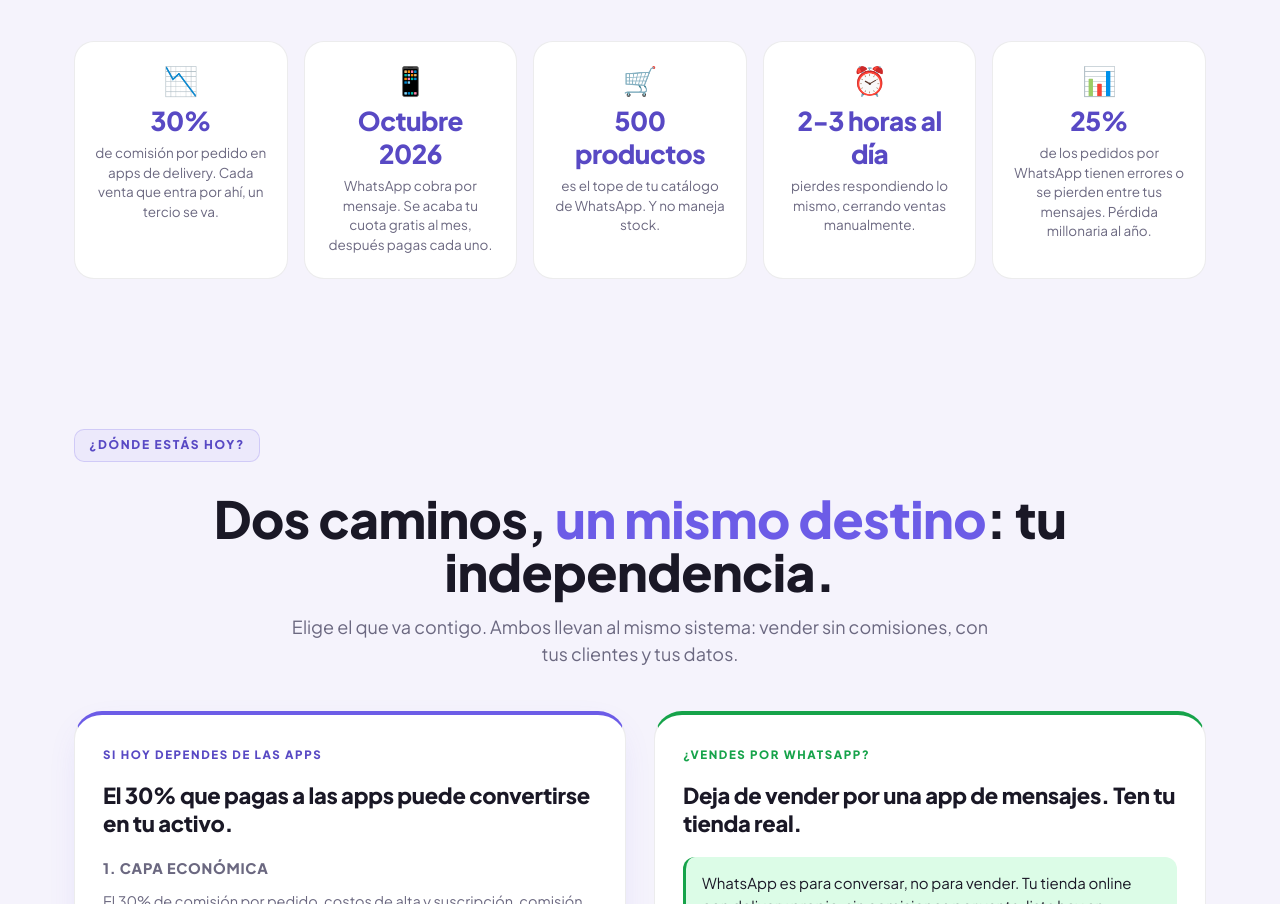
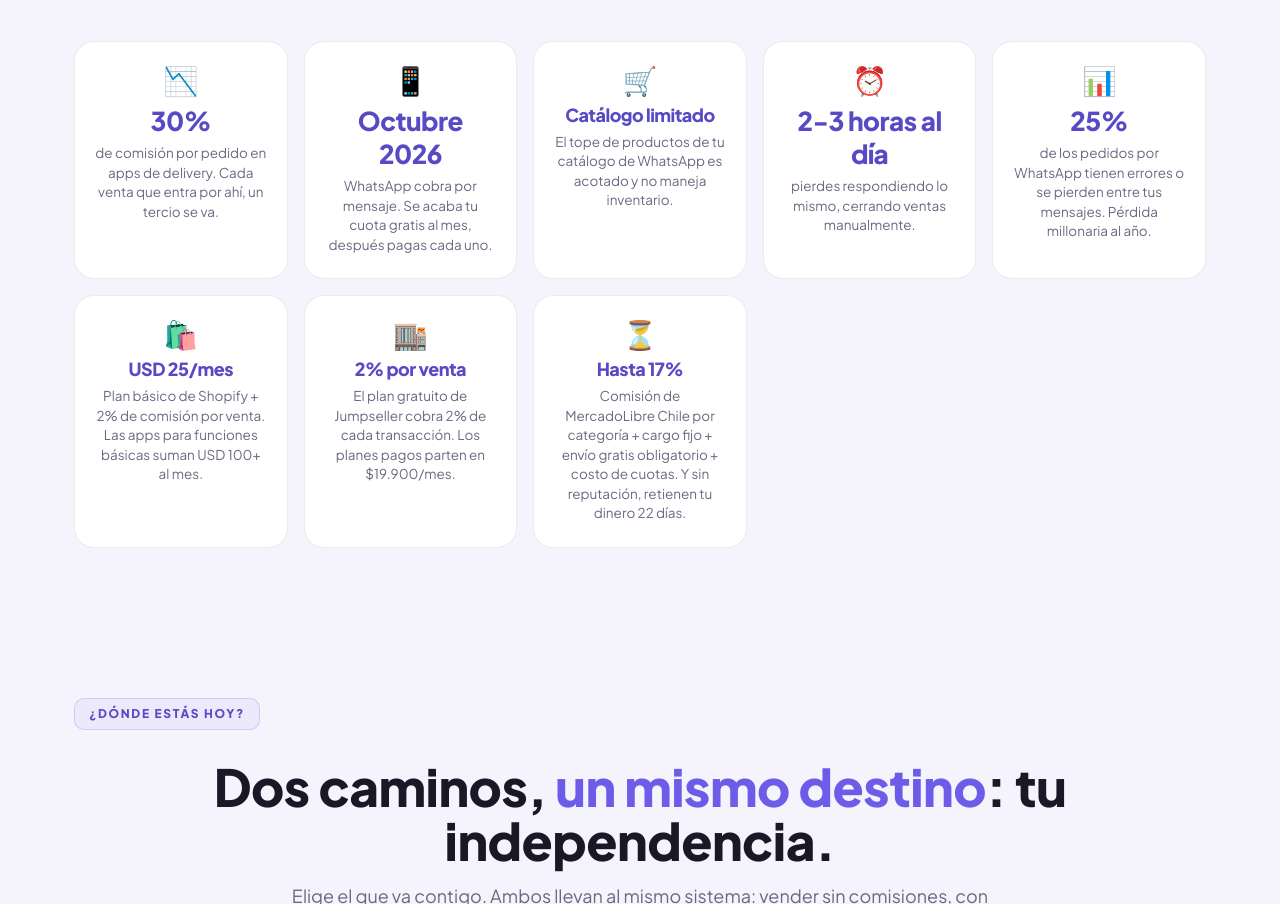
Before and after one commit to frenetk/Derlabs, a website: page landing.html in a window 1280 px wide. Shown: the part 1096-2000 px from the top of the page. Drawn offline with Linux system fonts and the light colour scheme; no server answers.

Commit message:
Landing: copy final con competencia (Shopify, Jumpseller, MercadoLibre) en seccion problema

```diff
--- a/landing.html
+++ b/landing.html
@@ -518,6 +518,7 @@ footer.pie{background:var(--negro);color:#fff;padding:26px 0 90px}
 .cierre-txt{font-size:16px;line-height:1.6;color:var(--texto2);margin-bottom:14px}
 .cierre-txt--fuerte{font-size:17px;font-weight:800;color:var(--texto);margin:24px 0 28px}
 @media (max-width:720px){.quienes-box{padding:32px 22px}.cierre-box{padding:36px 24px}.camino-card{padding:24px 20px}}
+.problema-tit--largo{font-size:18px;line-height:1.2}
 </style>
 
 <script src="https://www.gstatic.com/firebasejs/9.23.0/firebase-app-compat.js"></script>
@@ -608,9 +609,12 @@ footer.pie{background:var(--negro);color:#fff;padding:26px 0 90px}
       <div class="problema-grid">
         <div class="problema-card"><div class="problema-ico">📉</div><p class="problema-tit">30%</p><p class="problema-txt">de comisión por pedido en apps de delivery. Cada venta que entra por ahí, un tercio se va.</p></div>
         <div class="problema-card"><div class="problema-ico">📱</div><p class="problema-tit">Octubre 2026</p><p class="problema-txt">WhatsApp cobra por mensaje. Se acaba tu cuota gratis al mes, después pagas cada uno.</p></div>
-        <div class="problema-card"><div class="problema-ico">🛒</div><p class="problema-tit">500 productos</p><p class="problema-txt">es el tope de tu catálogo de WhatsApp. Y no maneja stock.</p></div>
+        <div class="problema-card"><div class="problema-ico">🛒</div><p class="problema-tit problema-tit--largo">Catálogo limitado</p><p class="problema-txt">El tope de productos de tu catálogo de WhatsApp es acotado y no maneja inventario.</p></div>
         <div class="problema-card"><div class="problema-ico">⏰</div><p class="problema-tit">2-3 horas al día</p><p class="problema-txt">pierdes respondiendo lo mismo, cerrando ventas manualmente.</p></div>
         <div class="problema-card"><div class="problema-ico">📊</div><p class="problema-tit">25%</p><p class="problema-txt">de los pedidos por WhatsApp tienen errores o se pierden entre tus mensajes. Pérdida millonaria al año.</p></div>
+        <div class="problema-card"><div class="problema-ico">🛍️</div><p class="problema-tit problema-tit--largo">USD 25/mes</p><p class="problema-txt">Plan básico de Shopify + 2% de comisión por venta. Las apps para funciones básicas suman USD 100+ al mes.</p></div>
+        <div class="problema-card"><div class="problema-ico">🏬</div><p class="problema-tit problema-tit--largo">2% por venta</p><p class="problema-txt">El plan gratuito de Jumpseller cobra 2% de cada transacción. Los planes pagos parten en $19.900/mes.</p></div>
+        <div class="problema-card"><div class="problema-ico">⏳</div><p class="problema-tit problema-tit--largo">Hasta 17%</p><p class="problema-txt">Comisión de MercadoLibre Chile por categoría + cargo fijo + envío gratis obligatorio + costo de cuotas. Y sin reputación, retienen tu dinero 22 días.</p></div>
       </div>
     </div>
   </section>
```
